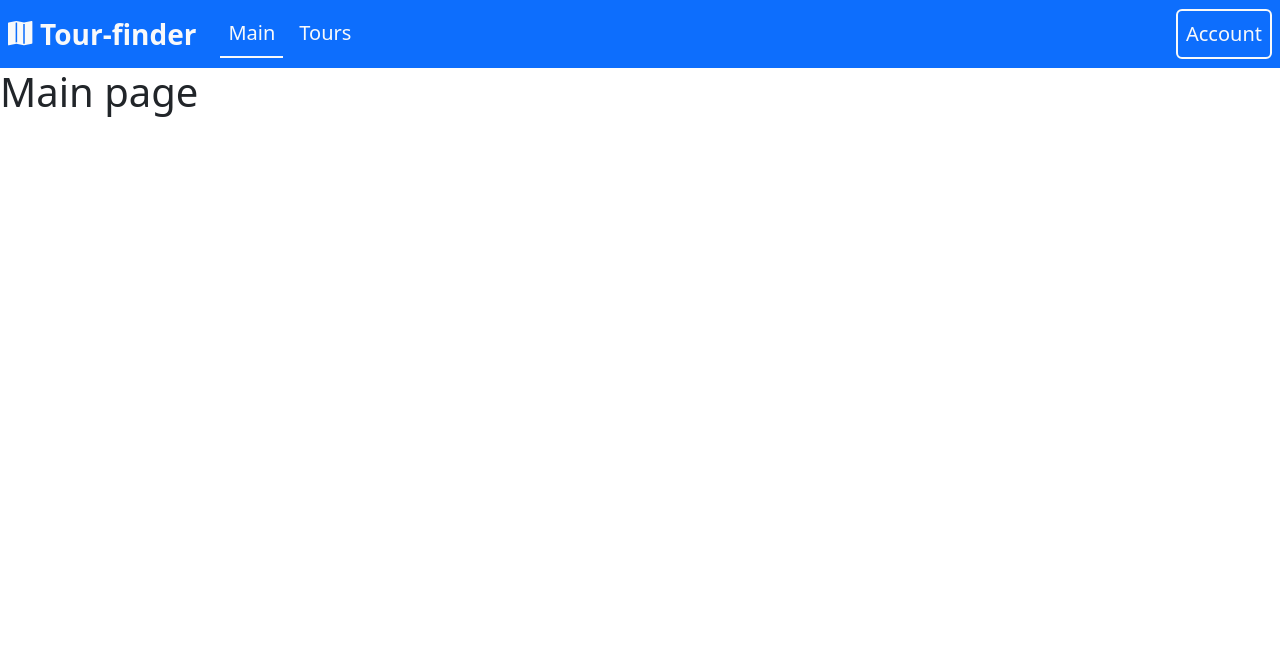
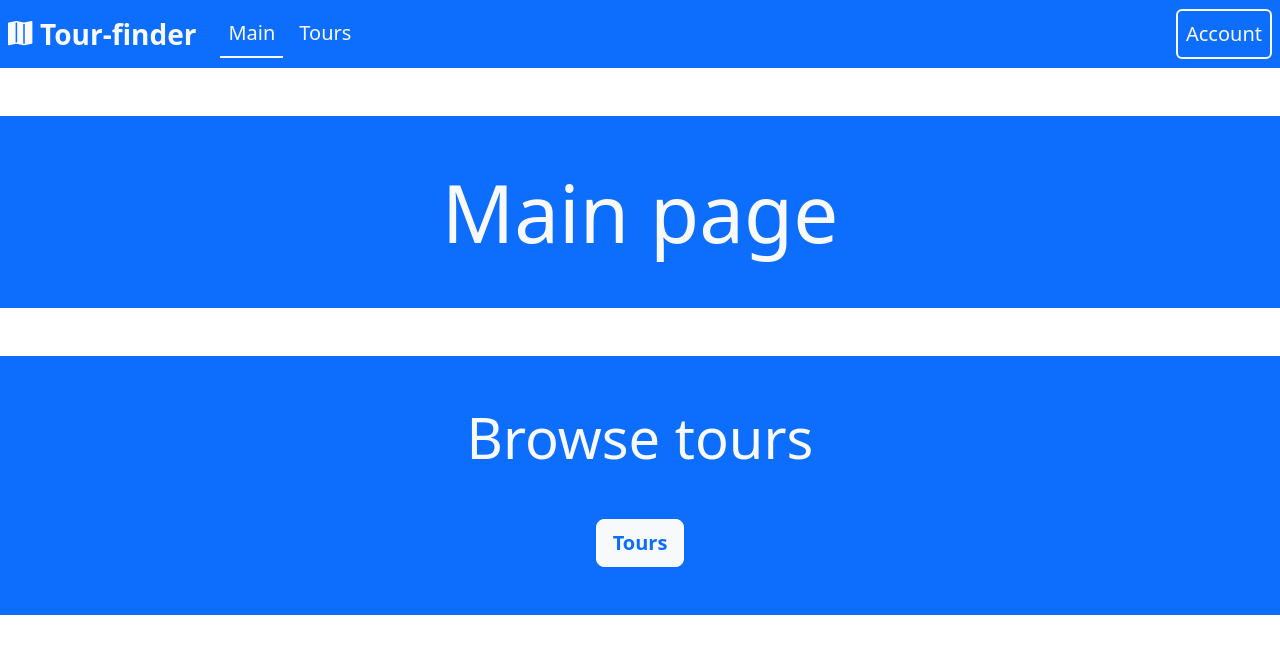
Before and after one commit to YehoMk/WebsiteProject2, a Flask app: page / in a window 1280 px wide. Shown: the top 654 px of the page. Run offline with Flask 3, Linux system fonts and the light colour scheme.

Commit message:
feat(index.html): make the main page better

```diff
--- a/app/templates/index.html
+++ b/app/templates/index.html
@@ -4,6 +4,11 @@
 
 {% block content %}
 
-  <h1>Main page</h1>
+  <h1 class="display-1 mt-5 p-5 text-center text-light bg-primary">Main page</h1>
+
+  <div class="mt-5 p-5 bg-primary text-center">
+    <h1 class="display-4 mb-5 text-light">Browse tours</h1>
+    <a class="btn btn-light btn-lg text-primary fw-bold" href="{{ url_for('tours') }}">Tours</a>
+  </div>
 
 {% endblock %}
```
